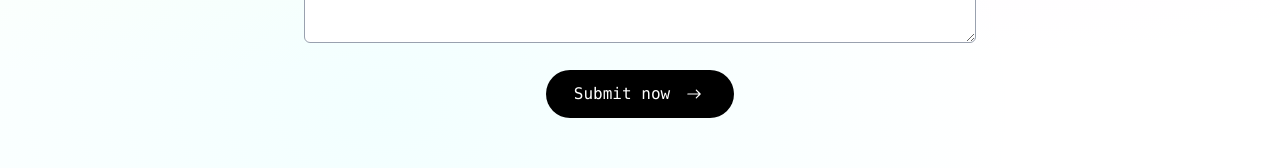
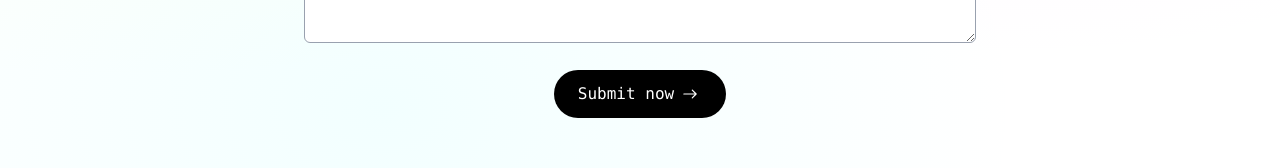
Before and after one commit to kavishka-wilagedara/my-portfolio, a React (Vite) app: page / in a window 1280 px wide. Shown: the part 4197-4365 px from the top of the page. Built offline with nearby package versions, Linux system fonts and the light colour scheme; no server answers.

Commit message:
style(contact): change size of submit button

```diff
--- a/src/sections/Contact.jsx
+++ b/src/sections/Contact.jsx
@@ -70,7 +70,7 @@ const Contact = () => {
           ></textarea>
           <button
             type="submit"
-            className="mt-5 py-3 px-7 w-max mx-auto flex items-center justify-between gap-3 text-white rounded-full bg-black hover:bg-gray-900"
+            className="mt-5 py-3 px-6 w-max mx-auto flex items-center justify-between gap-1 text-white rounded-full bg-black hover:bg-gray-900"
           >
             Submit now
             <IoIosArrowRoundForward size={24} />
```
